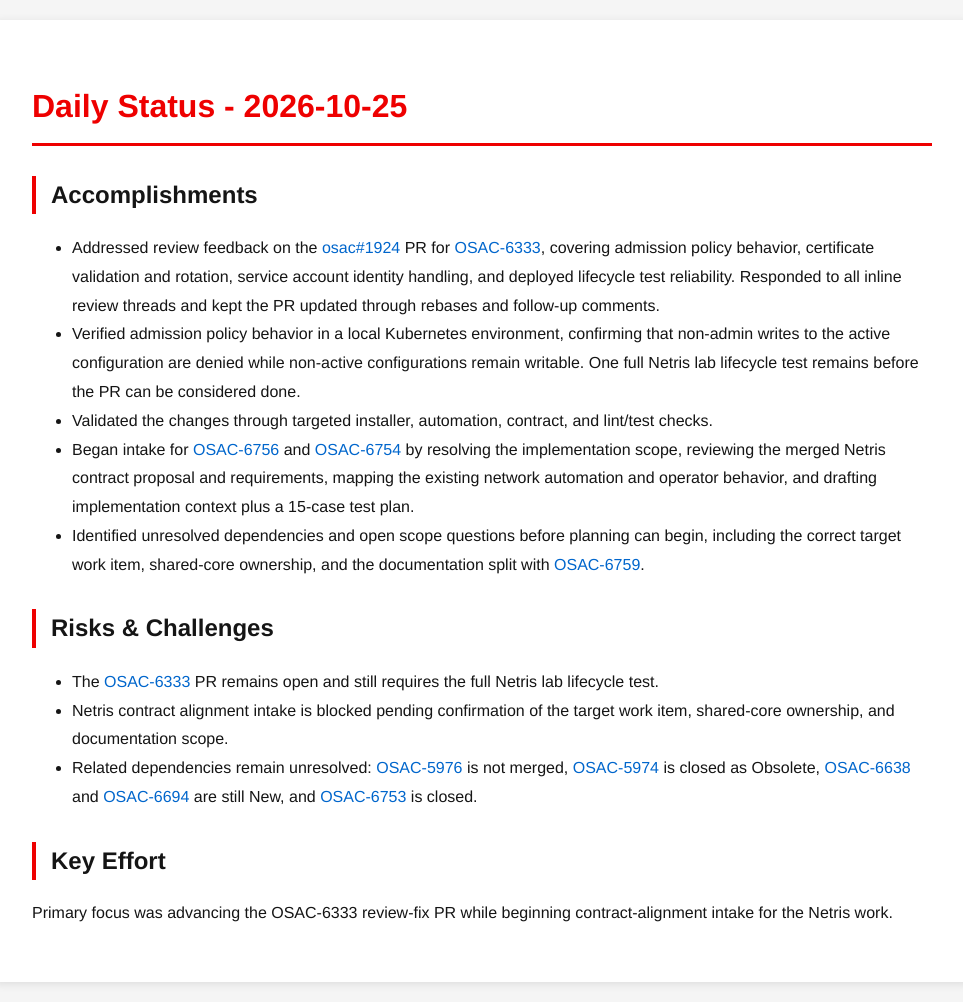
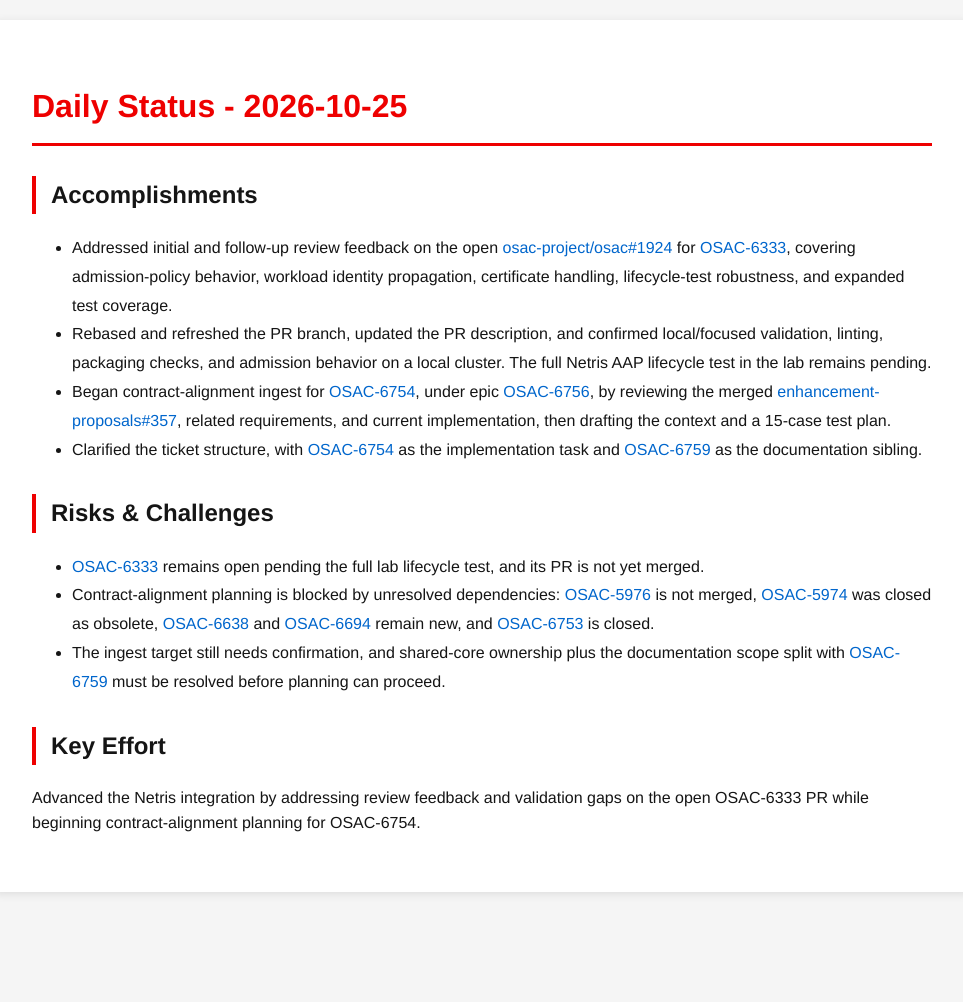
Before and after one commit to tzvatot/daily-status, a Jekyll site: the page built from 2026-10-25.md, in a window 1280 px wide. Shown: the whole page, without its empty margins (158-1121 px from the left). Built offline with Jekyll 4.4.1, drawn with Linux system fonts in a browser that asks for light colours; after the commit the page ends 912 px from its top, so only the background shows below that.

Commit message:
Daily status update - 2026-10-25

```diff
--- a/2026-10-25.md
+++ b/2026-10-25.md
@@ -7,19 +7,15 @@ date: 2026-10-25
 # Daily Status - 2026-10-25
 
 ## Accomplishments
-
-- Addressed review feedback on the [osac#1924](https://github.com/osac-project/osac/pull/1924) PR for [OSAC-6333](https://redhat.atlassian.net/browse/OSAC-6333), covering admission policy behavior, certificate validation and rotation, service account identity handling, and deployed lifecycle test reliability. Responded to all inline review threads and kept the PR updated through rebases and follow-up comments.
-- Verified admission policy behavior in a local Kubernetes environment, confirming that non-admin writes to the active configuration are denied while non-active configurations remain writable. One full Netris lab lifecycle test remains before the PR can be considered done.
-- Validated the changes through targeted installer, automation, contract, and lint/test checks.
-- Began intake for [OSAC-6756](https://redhat.atlassian.net/browse/OSAC-6756) and [OSAC-6754](https://redhat.atlassian.net/browse/OSAC-6754) by resolving the implementation scope, reviewing the merged Netris contract proposal and requirements, mapping the existing network automation and operator behavior, and drafting implementation context plus a 15-case test plan.
-- Identified unresolved dependencies and open scope questions before planning can begin, including the correct target work item, shared-core ownership, and the documentation split with [OSAC-6759](https://redhat.atlassian.net/browse/OSAC-6759).
+- Addressed initial and follow-up review feedback on the open [osac-project/osac#1924](https://github.com/osac-project/osac/pull/1924) for [OSAC-6333](https://redhat.atlassian.net/browse/OSAC-6333), covering admission-policy behavior, workload identity propagation, certificate handling, lifecycle-test robustness, and expanded test coverage.
+- Rebased and refreshed the PR branch, updated the PR description, and confirmed local/focused validation, linting, packaging checks, and admission behavior on a local cluster. The full Netris AAP lifecycle test in the lab remains pending.
+- Began contract-alignment ingest for [OSAC-6754](https://redhat.atlassian.net/browse/OSAC-6754), under epic [OSAC-6756](https://redhat.atlassian.net/browse/OSAC-6756), by reviewing the merged [enhancement-proposals#357](https://github.com/osac-project/enhancement-proposals/pull/357), related requirements, and current implementation, then drafting the context and a 15-case test plan.
+- Clarified the ticket structure, with [OSAC-6754](https://redhat.atlassian.net/browse/OSAC-6754) as the implementation task and [OSAC-6759](https://redhat.atlassian.net/browse/OSAC-6759) as the documentation sibling.
 
 ## Risks & Challenges
-
-- The [OSAC-6333](https://redhat.atlassian.net/browse/OSAC-6333) PR remains open and still requires the full Netris lab lifecycle test.
-- Netris contract alignment intake is blocked pending confirmation of the target work item, shared-core ownership, and documentation scope.
-- Related dependencies remain unresolved: [OSAC-5976](https://redhat.atlassian.net/browse/OSAC-5976) is not merged, [OSAC-5974](https://redhat.atlassian.net/browse/OSAC-5974) is closed as Obsolete, [OSAC-6638](https://redhat.atlassian.net/browse/OSAC-6638) and [OSAC-6694](https://redhat.atlassian.net/browse/OSAC-6694) are still New, and [OSAC-6753](https://redhat.atlassian.net/browse/OSAC-6753) is closed.
+- [OSAC-6333](https://redhat.atlassian.net/browse/OSAC-6333) remains open pending the full lab lifecycle test, and its PR is not yet merged.
+- Contract-alignment planning is blocked by unresolved dependencies: [OSAC-5976](https://redhat.atlassian.net/browse/OSAC-5976) is not merged, [OSAC-5974](https://redhat.atlassian.net/browse/OSAC-5974) was closed as obsolete, [OSAC-6638](https://redhat.atlassian.net/browse/OSAC-6638) and [OSAC-6694](https://redhat.atlassian.net/browse/OSAC-6694) remain new, and [OSAC-6753](https://redhat.atlassian.net/browse/OSAC-6753) is closed.
+- The ingest target still needs confirmation, and shared-core ownership plus the documentation scope split with [OSAC-6759](https://redhat.atlassian.net/browse/OSAC-6759) must be resolved before planning can proceed.
 
 ## Key Effort
-
-Primary focus was advancing the OSAC-6333 review-fix PR while beginning contract-alignment intake for the Netris work.
+Advanced the Netris integration by addressing review feedback and validation gaps on the open OSAC-6333 PR while beginning contract-alignment planning for OSAC-6754.
```
